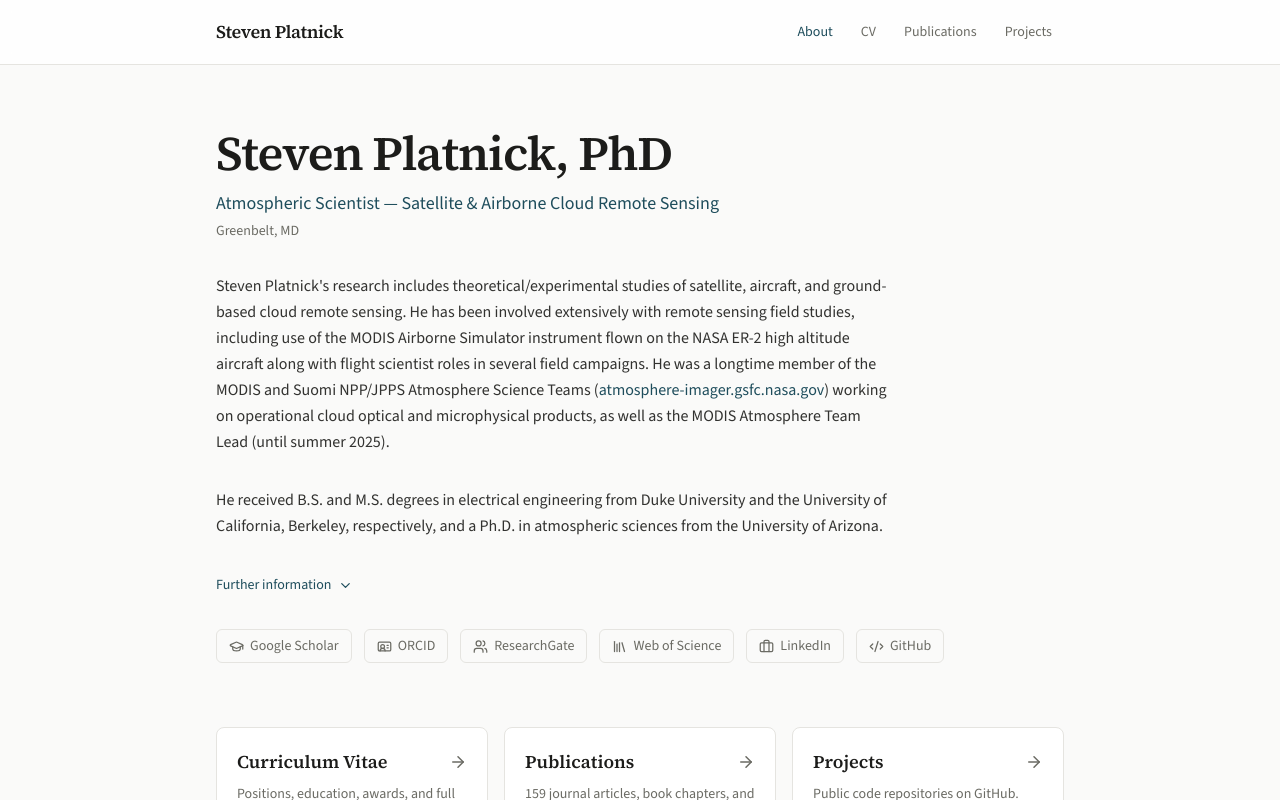
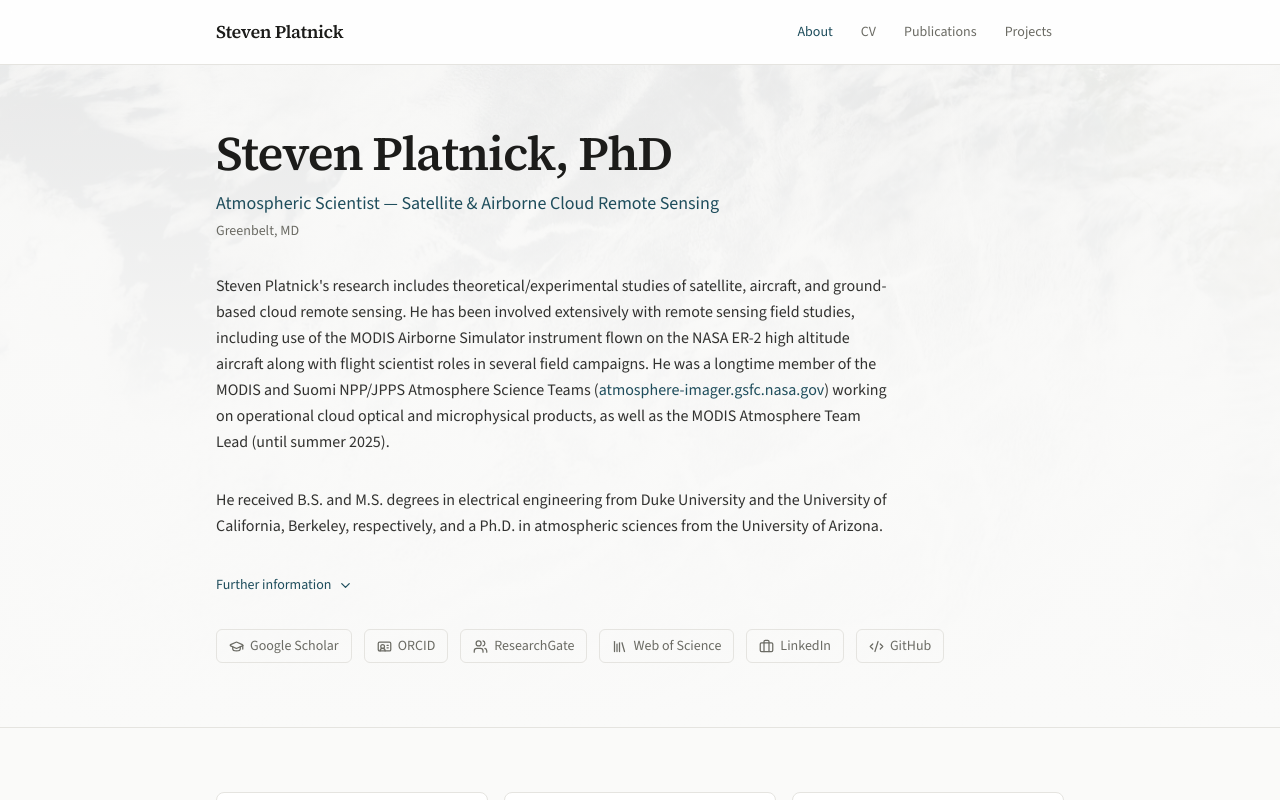
Before and after one commit to sepraca/steven-platnick-site, a Next.js app: page / in a window 1280 px wide. Shown: the top 800 px of the page. Built offline with nearby package versions, Linux system fonts and the light colour scheme.

Commit message:
Mockup 2: muted MODIS ship-tracks hero banner

```diff
--- a/src/app/page.tsx
+++ b/src/app/page.tsx
@@ -1,3 +1,4 @@
+import Image from "next/image";
 import Link from "next/link";
 import { ArrowRight, ChevronDown } from "lucide-react";
 import { getProfile } from "@/lib/content";
@@ -9,8 +10,21 @@ export default function Home() {
   const [intro, career, education] = profile.bio.split("\n\n");
 
   return (
-    <div className="mx-auto max-w-4xl px-6 py-16">
-      <section>
+    <div>
+      <section className="relative overflow-hidden border-b border-border">
+        <div className="absolute inset-0">
+          <Image
+            src="/images/modis-aqua-ship-tracks-2012.jpg"
+            alt=""
+            fill
+            priority
+            sizes="100vw"
+            className="object-cover opacity-[0.12] dark:opacity-[0.18]"
+          />
+          <div className="absolute inset-0 bg-gradient-to-b from-background/40 via-background/85 to-background" />
+        </div>
+
+        <div className="relative mx-auto max-w-4xl px-6 py-16">
           <h1 className="font-serif text-4xl sm:text-5xl font-semibold tracking-tight text-foreground">
             {profile.name}
           </h1>
@@ -40,9 +54,11 @@ export default function Home() {
           <div className="mt-8">
             <ProfileLinksRow profile={profile} />
           </div>
+        </div>
       </section>
 
-      <section className="mt-16 grid gap-4 sm:grid-cols-3">
+      <div className="mx-auto max-w-4xl px-6 py-16">
+        <section className="grid gap-4 sm:grid-cols-3">
           {[
             {
               href: "/cv",
@@ -77,5 +93,6 @@ export default function Home() {
           ))}
         </section>
       </div>
+    </div>
   );
 }
```
Lines whose indentation alone changed are shown as unchanged.
